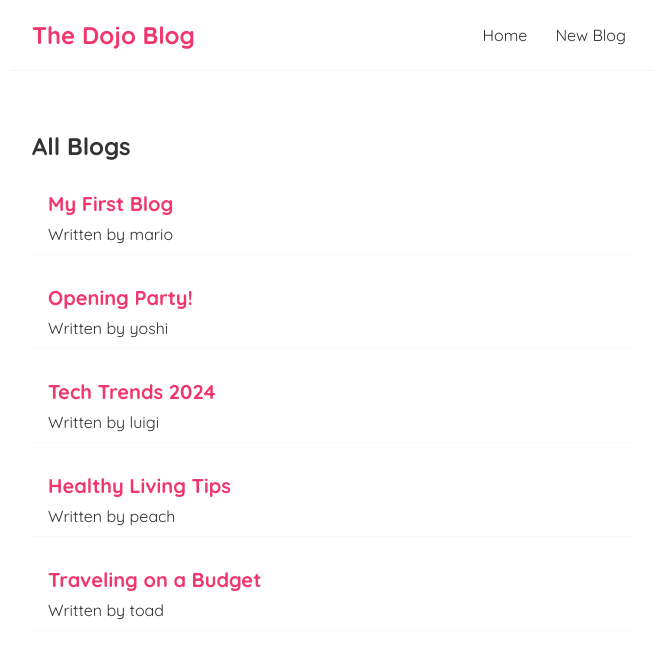
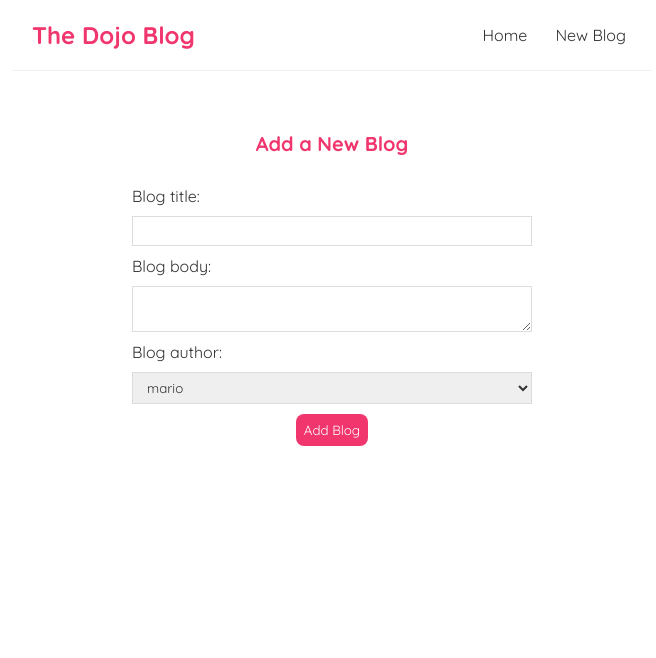
Before and after one commit to webcodeed/react-blog, a React (Vite) app: page /create in a window 1280 px wide. Shown: the top 658 px of the page, without its empty margins (308-964 px from the left). Built offline with nearby package versions, Linux system fonts and the light colour scheme; data requests are answered from the project's data file.

Commit message:
Final version

```diff
--- a/data/db.json
+++ b/data/db.json
@@ -16,23 +16,47 @@
       "title": "Tech Trends 2024",
       "body": "As we dive into 2024, the tech world is buzzing with exciting trends. From AI-driven innovations to the expansion of 5G technology, the landscape is rapidly evolving. The rise of AI companions, blockchain integrations, and the push towards sustainable tech solutions are key highlights. In this blog, we explore what to expect and how businesses can prepare for the next big wave in technology.",
       "author": "luigi",
-      "id": 3
+      "id": "3"
     },
     {
       "title": "Healthy Living Tips",
       "body": "In today’s fast-paced world, maintaining a healthy lifestyle is more important than ever. Small changes in diet, regular exercise, and mindfulness practices can have a big impact. In this post, we discuss actionable tips on how to start and sustain healthy habits. Learn how to incorporate a balanced diet, effective workout routines, and mental wellness practices into your daily life.",
       "author": "peach",
-      "id": 4
+      "id": "4"
     },
     {
       "title": "Traveling on a Budget",
       "body": "Traveling doesn’t have to break the bank! With the right planning and smart choices, you can explore amazing destinations without overspending. In this guide, we share the best tips for affordable travel—from finding budget-friendly accommodations to choosing destinations that offer great value. Discover how to make your travel dreams come true while staying within your budget.",
       "author": "toad",
-      "id": 5
+      "id": "5"
+    },
+    {
+      "id": "f2ed",
+      "title": "Test 101",
+      "body": "Lorem ipsum dolor sit amet consectetur adipiscing elit sollicitudin tempus, nisl dapibus metus curabitur taciti imperdiet et accumsan duis fusce, tristique turpis pulvinar tincidunt neque curae massa gravida. Commodo sapien iaculis mollis et aliquet penatibus dui netus, metus id eros sociosqu vivamus felis hendrerit inceptos, nisl habitasse risus mi praesent erat litora. Mauris torquent felis metus feugiat ornare tellus natoque cras, eget maecenas elementum scelerisque volutpat fames ridiculus bibendum luctus, dignissim hac inceptos vestibulum dis montes phasellus.",
+      "author": "mario"
+    },
+    {
+      "id": "73e4",
+      "title": "Facilisis justo leo",
+      "body": "Dictum placerat venenatis arcu lacinia sociosqu diam, id pharetra aptent lacus. Justo facilisis aenean fringilla penatibus auctor interdum nec in cum, magna integer placerat morbi rutrum pharetra habitant molestie blandit, nisl ac odio vehicula convallis habitasse urna lobortis. Quisque cubilia nam a nascetur placerat praesent, orci commodo porta purus libero ad rhoncus, sollicitudin curabitur massa erat leo.",
+      "author": "yoshi"
+    },
+    {
+      "id": "a999",
+      "title": "Test 102",
+      "body": "lorem ipsum",
+      "author": "yoshi"
     }
   ],
   "comments": [
-    {"id": 1, "data": "lorem ipsum dolor"},
-    {"id": 2, "data": "lorem ipsum dolor gucii sushfh soso"}
+    {
+      "id": "1",
+      "data": "lorem ipsum dolor"
+    },
+    {
+      "id": "2",
+      "data": "lorem ipsum dolor gucii sushfh soso"
+    }
   ]
 }
--- a/package.json
+++ b/package.json
@@ -7,11 +7,13 @@
     "dev": "vite",
     "build": "vite build",
     "lint": "eslint .",
-    "preview": "vite preview"
+    "preview": "vite preview",
+    "json-server": "npx json-server data/db.json"
   },
   "dependencies": {
     "react": "^18.3.1",
-    "react-dom": "^18.3.1"
+    "react-dom": "^18.3.1",
+    "react-router-dom": "^6.26.1"
   },
   "devDependencies": {
     "@eslint/js": "^9.9.0",
--- a/src/App.jsx
+++ b/src/App.jsx
@@ -1,3 +1,4 @@
+import { Outlet } from "react-router-dom"
 import Home from "./Home"
 import Navbar from "./Navbar"
 
@@ -6,7 +7,8 @@ function App() {
         <>
             <Navbar />
             <div className="content">
-                <Home />
+                {/* As we change route, change the outlet a.k.a component */}
+                <Outlet />
             </div>
         </>
     )
--- /dev/null
+++ b/src/BlogDetails.jsx
@@ -0,0 +1,32 @@
+import { useParams, useNavigate } from "react-router-dom"
+import useFetch from "./useFetch"
+
+const BlogDetails = () => {
+    const { id } = useParams()
+    const { data: blog, error, isPending } = useFetch("http://localhost:3000/blogs/" + id)
+
+    const navigate = useNavigate()
+    const handleClick = async () => {
+        await fetch("http://localhost:3000/blogs/" + blog.id, {
+            method: "DELETE",
+        })
+        navigate("/")
+    }
+
+    return (
+        <div className="blog-details">
+            {isPending && <div>Loading...</div>}
+            {error && <div>{error}</div>}
+            {blog && (
+                <article>
+                    <h2>{blog.title}</h2>
+                    <p>Written by {blog.author}</p>
+                    <div>{blog.body}</div>
+                    <button onClick={handleClick}>delete</button>
+                </article>
+            )}
+        </div>
+    )
+}
+
+export default BlogDetails
--- a/src/BlogList.jsx
+++ b/src/BlogList.jsx
@@ -1,11 +1,15 @@
+import { Link } from "react-router-dom"
+
 export default function BlogList({ blogs, title }) {
     return (
         <div className="blog-list">
             <h2>{title}</h2>
             {blogs.map((blogItem) => (
                 <div className="blog-preview" key={blogItem.id}>
-                    <h2>{blogItem.title}</h2>
-                    <p>Written by {blogItem.author} </p>
+                    <Link to={`/blogs/${blogItem.id}`}>
+                        <h2>{blogItem.title}</h2>
+                        <p>Written by {blogItem.author} </p>
+                    </Link>
                 </div>
             ))}
         </div>
--- /dev/null
+++ b/src/Create.jsx
@@ -0,0 +1,42 @@
+import { useState } from "react"
+import { useNavigate } from "react-router-dom"
+
+const Create = () => {
+    const [title, setTitle] = useState("")
+    const [body, setBody] = useState("")
+    const [author, setAuthor] = useState("mario")
+    const navigate = useNavigate()
+
+    const handleSubmit = async (e) => {
+        e.preventDefault()
+        const blog = { title, body, author }
+
+        await fetch("http://localhost:3000/blogs/", {
+            method: "POST",
+            headers: { "Content-Type": "application/json" },
+            body: JSON.stringify(blog),
+        })
+
+        navigate("/")
+    }
+
+    return (
+        <div className="create">
+            <h2>Add a New Blog</h2>
+            <form onSubmit={handleSubmit}>
+                <label>Blog title:</label>
+                <input type="text" required value={title} onChange={(e) => setTitle(e.target.value)} />
+                <label>Blog body:</label>
+                <textarea required value={body} onChange={(e) => setBody(e.target.value)}></textarea>
+                <label>Blog author:</label>
+                <select value={author} onChange={(e) => setAuthor(e.target.value)}>
+                    <option value="mario">mario</option>
+                    <option value="yoshi">yoshi</option>
+                </select>
+                <button>Add Blog</button>
+            </form>
+        </div>
+    )
+}
+
+export default Create
--- a/src/Navbar.jsx
+++ b/src/Navbar.jsx
@@ -1,10 +1,12 @@
+import { Link } from "react-router-dom"
+
 const Navbar = () => {
     return (
         <nav className="navbar">
             <h1>The Dojo Blog</h1>
             <div className="links">
-                <a href="/">Home</a>
-                <a href="/create">New Blog</a>
+                <Link to="/">Home</Link>
+                <Link to="/create">New Blog</Link>
             </div>
         </nav>
     )
--- /dev/null
+++ b/src/NotFound.jsx
@@ -0,0 +1,14 @@
+import { Link } from "react-router-dom"
+import "./index.css"
+
+const NotFound = () => {
+    return (
+        <div className="not-found">
+            <h2>Sorry</h2>
+            <p>That page cannot be found</p>
+            <Link to="/">Back to the homepage...</Link>
+        </div>
+    )
+}
+
+export default NotFound
--- a/src/index.css
+++ b/src/index.css
@@ -48,3 +48,53 @@
   color: #f1356d;
   margin-bottom: 8px;
 }
+
+/* blog details page */
+.blog-details h2 {
+  font-size: 20px;
+  color: #f1356d;
+  margin-bottom: 10px;
+}
+.blog-details div {
+  margin: 20px 0;
+}
+.blog-details button {
+  background: #f1356d;
+  color: #fff;
+  border: 0;
+  padding: 8px;
+  border-radius: 8px;
+  cursor: pointer;
+}
+
+/* create new blog form */
+.create {
+  max-width: 400px;
+  margin: 0 auto;
+  text-align: center;
+}
+.create label {
+  text-align: left;
+  display: block;
+}
+.create h2 {
+  font-size: 20px;
+  color: #f1356d;
+  margin-bottom: 30px;
+}
+.create input, .create textarea, .create select {
+  width: 100%;
+  padding: 6px 10px;
+  margin: 10px 0;
+  border: 1px solid #ddd;
+  box-sizing: border-box;
+  display: block;
+}
+.create button {
+  background: #f1356d;
+  color: #fff;
+  border: 0;
+  padding: 8px;
+  border-radius: 8px;
+  cursor: pointer;
+}
--- a/src/main.jsx
+++ b/src/main.jsx
@@ -1,10 +1,44 @@
-import { StrictMode } from 'react'
-import { createRoot } from 'react-dom/client'
-import App from './App.jsx'
-import './index.css'
+import { StrictMode } from "react"
+import { createRoot } from "react-dom/client"
+import App from "./App.jsx"
+import "./index.css"
 
-createRoot(document.getElementById('root')).render(
-  <StrictMode>
-    <App />
-  </StrictMode>,
+// import react-router
+import { createBrowserRouter, RouterProvider } from "react-router-dom"
+
+// React Components
+import NotFound from "./NotFound.jsx"
+import Home from "./Home.jsx"
+import Create from "./Create.jsx"
+import BlogDetails from "./BlogDetails.jsx"
+
+const router = createBrowserRouter([
+    {
+        path: "/",
+        element: <App />,
+        children: [
+            {
+                index: true,
+                element: <Home />,
+            },
+            {
+                path: "/create",
+                element: <Create />,
+            },
+            {
+                path: "/blogs/:id",
+                element: <BlogDetails />,
+            },
+            {
+                path: "*",
+                element: <NotFound />,
+            },
+        ],
+    },
+])
+
+createRoot(document.getElementById("root")).render(
+    <StrictMode>
+        <RouterProvider router={router} />
+    </StrictMode>
 )
--- a/src/useFetch.js
+++ b/src/useFetch.js
@@ -6,9 +6,10 @@ const useFetch = (url) => {
     const [error, setError] = useState(null)
 
     useEffect(() => {
+        const controller = new AbortController()
         async function fetchData(url) {
             try {
-                const res = await fetch(url)
+                const res = await fetch(url, { signal: controller.signal })
                 const data = await res.json()
 
                 setIsPending(false)
@@ -22,6 +23,7 @@ const useFetch = (url) => {
         setTimeout(() => {
             fetchData(url)
         }, 1500)
+
     }, [])
 
     return { data, isPending, error }
```
Also changed, not shown: 1 other file (tests, documents, lock files or other folders).
